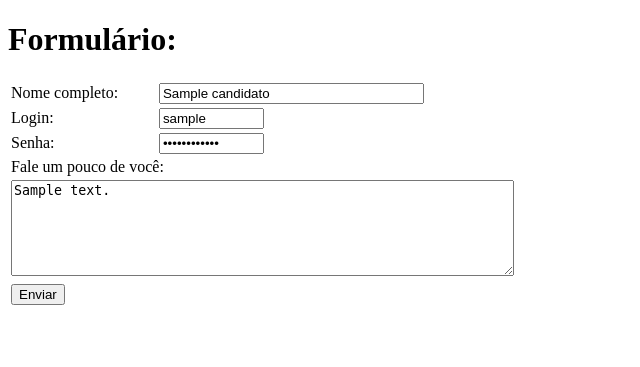
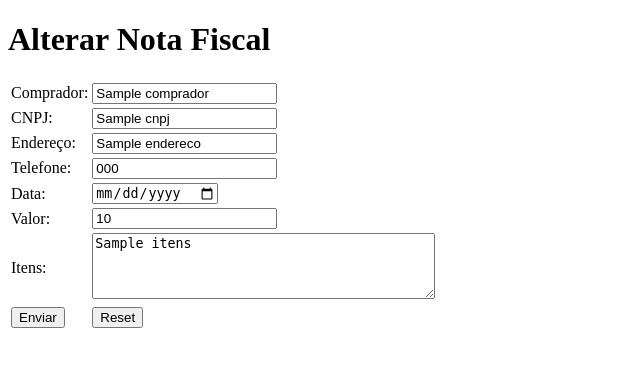
Before and after one commit to JoaoPedrosz/ProgramacaoAvancadaP2, a Flask app: page /update/1 in a window 1280 px wide. Shown: the top 367 px of the page, without its empty margins (0-640 px from the left). Run offline with Flask 3, Linux system fonts and the light colour scheme; a database or web service that is not in the repository returns one stand-in record (values such as "Sample title").

Commit message:
versão crud final

```diff
--- a/app/routes.py
+++ b/app/routes.py
@@ -1,61 +1,66 @@
-from flask import json, request, jsonify
-import flask
-from bson import json_util
-from app import app
-from app import db
-from bson.objectid import ObjectId
+from flask import Flask, request, jsonify, render_template
+from bson import json_util, ObjectId
+from app import app, db
 
+# rota padrão: lista as notas em HTML
 @app.route('/')
-@app.route('/index')
 def index():
-	return flask.jsonify(json.loads(json_util.dumps(db.candidato.find({}).sort("_id", 1))))
+    notas = list(db.notafiscal.find({}).sort("numero", 1))
+    return render_template('listNotas.html', notas=notas)
 
-@app.route("/create")
+# rota JSON: lista todas as notas
+@app.route('/notas')
+def listar_notas():
+    notas = list(db.notafiscal.find({}, {"_id": 0}))
+    return jsonify(status="OK", notas=notas)
+
+# exibe o formulário de criação
+@app.route('/create')
 def create():
-	return flask.render_template('create.html')
+    return render_template('create.html')
 
+# processa criação
 @app.route('/createAction', methods=['POST'])
 def createAction():
-	json_data = request.form.to_dict()
-	if json_data is not None:
-		if db.candidato.insert_one(json_data).inserted_id is not None:
-			return jsonify(mensagem='Inserido')
-		else:
-			return jsonify(mensagem='Não inserido')
-	else:
-		return jsonify(mensagem='Nada a inserir')
+    data = request.form.to_dict()
+    if data:
+        result = db.notafiscal.insert_one(data)
+        if result.inserted_id:
+            return jsonify(mensagem='Inserido')
+    return jsonify(mensagem='Não inserido')
 
-@app.route("/update/<string:login>")
-def update(login):
-	candidato = db.candidato.find_one({"login": login})
-	if candidato is not None:
-		return flask.render_template('update.html', candidato=candidato)
-	else:
-		return jsonify(mensagem='Login não existe')
+# exibe o formulário de edição
+@app.route('/update/<string:numero>')
+def update(numero):
+    nota = db.notafiscal.find_one({"numero": numero})
+    if nota:
+        return render_template('update.html', nota=nota)
+    return jsonify(mensagem='Nota não existe')
 
+# processa edição
 @app.route('/updateAction', methods=['POST'])
 def updateAction():
-	json_data = request.form.to_dict()
-	if json_data is not None:
-		if db.candidato.update_one({'_id': ObjectId(json_data["_id"])}, {"$set": {'nome': json_data["nome"], 'login': json_data["login"],'senha': json_data["senha"],'descricao': json_data["descricao"]}}).modified_count > 0:
-			return jsonify(mensagem='Alterado')
-		else:
-			return jsonify(mensagem='Não alterado')
-	else:
-		return jsonify(mensagem='Nada a alterar')
+    data = request.form.to_dict()
+    numero = data.pop('numero', None)
+    if numero:
+        update_fields = {
+            'comprador': data.get('comprador'),
+            'cnpj':       data.get('cnpj'),
+            'endereco':   data.get('endereco'),
+            'telefone':   data.get('telefone'),
+            'data':       data.get('data'),
+            'valor':      data.get('valor'),
+            'itens':      data.get('itens')
+        }
+        res = db.notafiscal.update_one({"numero": numero}, {"$set": update_fields})
+        if res.modified_count > 0:
+            return jsonify(mensagem='Alterado')
+    return jsonify(mensagem='Não alterado')
 
-@app.route("/delete/<string:login>")
-def delete(login):
-    result = db.candidato.delete_one({"login": login})
-    if(result.deleted_count > 0):
+# exclui nota
+@app.route('/delete/<string:numero>')
+def delete(numero):
+    res = db.notafiscal.delete_one({"numero": numero})
+    if res.deleted_count > 0:
         return jsonify(mensagem='Removido')
-    else:
-        return jsonify(mensagem='Não removido')
-
-@app.route("/testmongo")
-def test_mongo():
-    try:
-        db.list_collection_names()
-        return jsonify(status="Conectado ao MongoDB com sucesso!")
-    except Exception as e:
-        return jsonify(status="Erro na conexão", erro=str(e))
+    return jsonify(mensagem='Não removido')
--- a/app/templates/main.html
+++ b/app/templates/main.html
@@ -1,5 +1,5 @@
 <!DOCTYPE html>
-<html lang='en'>
+<html lang="pt-br">
   <head>
     <meta charset="utf-8" />
     <title>{% block title %}{% endblock %}</title>
--- a/app/templates/update.html
+++ b/app/templates/update.html
@@ -1,59 +1,50 @@
 {% extends "main.html" %}
-{% block title %}Alteração de candidato{% endblock %}
+{% block title %}Alteração de nota fiscal{% endblock %}
 {% block ajax %}
 <script>
-    $(document).ready(function () {
-        $("#submit").on('click', function () {
+$(function () {
+  $("#submit").click(function () {
     $.ajax({
-                url: 'http://localhost:5000/updateAction',
+      url: "{{ url_for('updateAction') }}",
       type: "POST",
-                dataType: 'json',
+      dataType: "json",
       data: $("#form").serialize(),
-                success: function (result) {
-                    alert(result['mensagem']);
-                    $("#form input").val("");
-                    $("#descricao").val("");
-                    $("#submit").val("Enviar");
+      success: function (res) {
+        alert(res.mensagem);
+        $("#form")[0].reset();
       },
-                error: function (xhr, resp, text) {
-                    console.log(xhr, resp, text);
-                    alert("houve um erro");
+      error: function () {
+        alert("Erro ao alterar");
       }
     });
+  });
+  $("#clearbtn").click(function () {
+    $("#form")[0].reset();
   });
 });
 </script>
 {% endblock %}
 {% block body %}
-<h1>Formulário:</h1>
-<form id="form" action="" method="post">
-    <table border="0">
-        <tbody>
-            <input type="hidden" name="_id" value="{{candidato._id}}"/>
+<h1>Alterar Nota Fiscal</h1>
+<form id="form" method="post">
+  <input type="hidden" name="numero" value="{{ nota.numero }}"/>
+  <table>
+    <tr><td>Comprador:</td> <td><input name="comprador"  value="{{ nota.comprador }}"/></td></tr>
+    <tr><td>CNPJ:</td>      <td><input name="cnpj"       value="{{ nota.cnpj }}"/></td></tr>
+    <tr><td>Endereço:</td>  <td><input name="endereco"   value="{{ nota.endereco }}"/></td></tr>
+    <tr><td>Telefone:</td>  <td><input name="telefone"   value="{{ nota.telefone }}"/></td></tr>
+    <tr><td>Data:</td>      <td><input type="date" name="data"   value="{{ nota.data }}"/></td></tr>
+    <tr><td>Valor:</td>     <td><input type="number" step="0.01" name="valor" value="{{ nota.valor }}"/></td></tr>
     <tr>
-                <td class="semestral">Nome completo:</td>
-                <td><input type="text" name="nome" value="{{candidato.nome}}" size="30"/></td>
-            </tr>
-            <tr>
-                <td class="semestral">Login:</td>
-                <td><input type="text" name="login" value="{{candidato.login}}" size="10"/></td>
-            </tr>
-            <tr>
-                <td class="semestral">Senha:</td>
-                <td><input type="password" name="senha" value="{{candidato.senha}}" size="10"/></td>
-            </tr>
-            <tr>
-                <td class="semestral" colspan="2">Fale um pouco de você:</td>
-            </tr>
-            <tr>
-                <td colspan="2">
-                    <textarea id="descricao" name="descricao" rows="6" cols="60">{{candidato.descricao}}</textarea>
+      <td>Itens:</td>
+      <td>
+        <textarea name="itens" rows="4" cols="40">{{ nota.itens }}</textarea>
       </td>
     </tr>
     <tr>
-                <td colspan="2"><input id="submit" type="button" value="Enviar" /></td>
+      <td><button id="submit" type="button">Enviar</button></td>
+      <td><button id="clearbtn" type="button">Reset</button></td>
     </tr>
-        </tbody>
   </table>
 </form>
 {% endblock %}
```
Also changed, not shown: app/__init__.py (+6 -1 lines), app/templates/create.html (+27 -37 lines), app/templates/listNotas.html (added, +45 -0 lines). Lines whose indentation alone changed are shown as unchanged.
